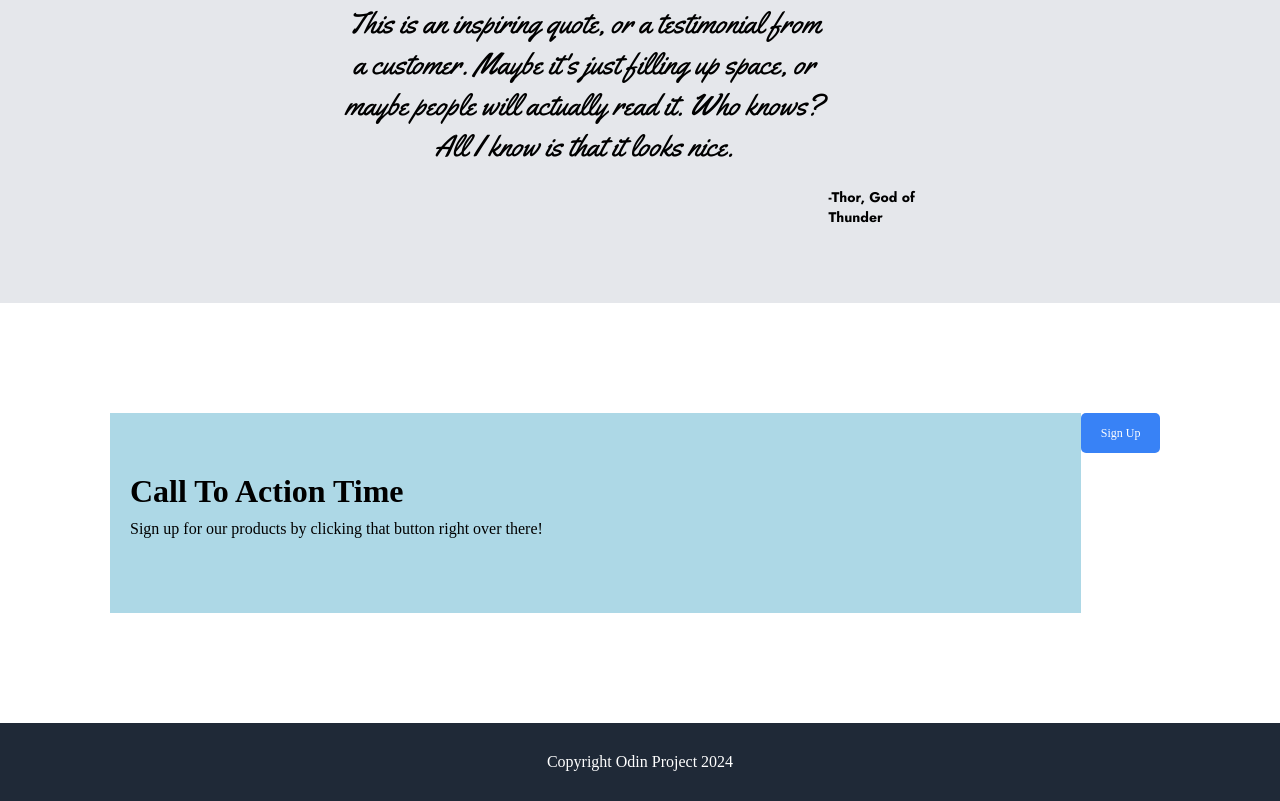
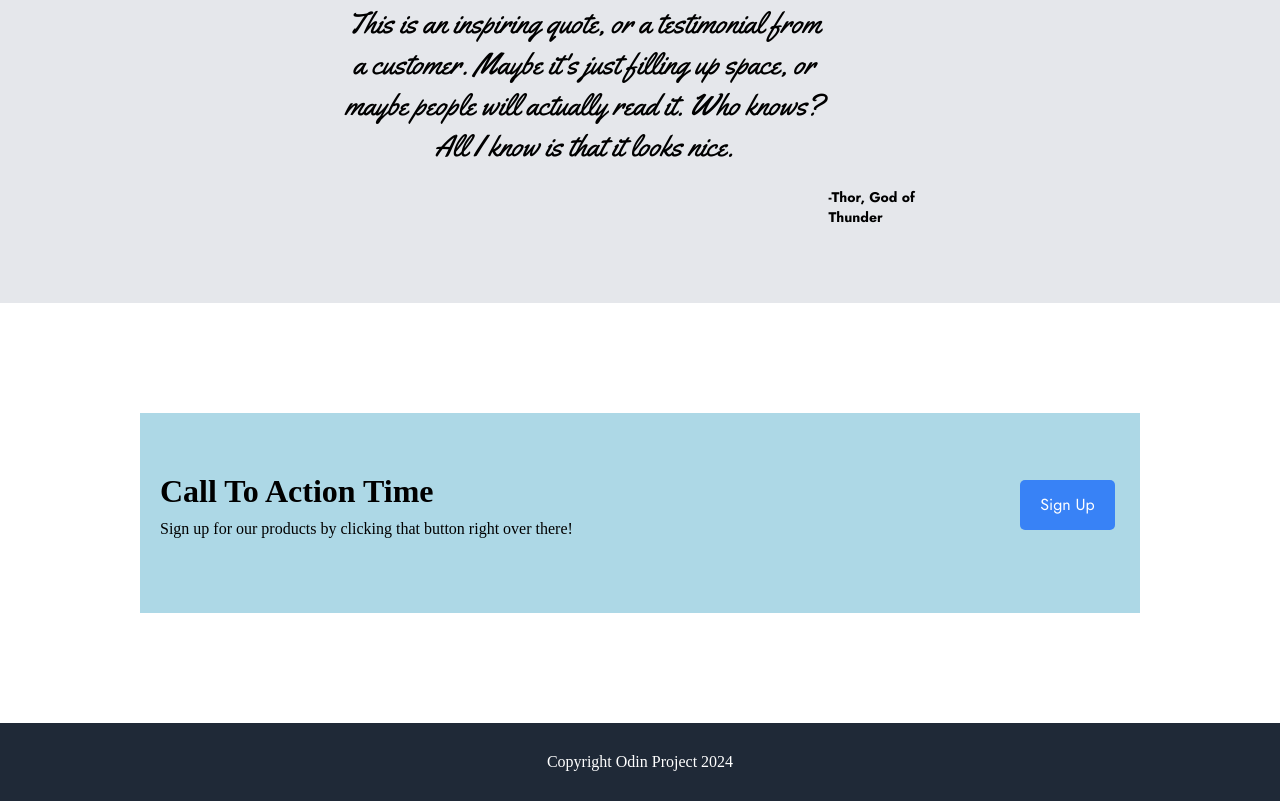
Before and after one commit to KrispyWaffles/LandingPage, a plain HTML site: page index.html in a window 1280 px wide. Shown: the part 898-1699 px from the top of the page. Drawn offline with Linux system fonts and the light colour scheme.

Commit message:
completed alignment and styling for CTA section, along with button repositioned.

```diff
--- a/index.html
+++ b/index.html
@@ -68,9 +68,9 @@
       <h1>Call To Action Time</h1>
       <p>Sign up for our products by clicking that button right over there!
       </p>
+      <div class="btn">Sign Up</div>
+      </div>
       <!-- <div class="btn">Sign Up</div> -->
-      </div>
-      <div class="btn">Sign Up</div>
       </div>
 
     </div>
--- a/styles2.css
+++ b/styles2.css
@@ -56,6 +56,8 @@ button {
     display: inline-block;
     font-size: 12px;
     border-radius: 5px;
+    font-family: Jost;
+    font-size: 12px;
 }
 
 
@@ -234,15 +236,20 @@ strong {
     text-align: center;
     text-decoration: none;
     /* display: inline-block;     */
-    font-size: 12px;
+    font-size: 16px;
+    font-family: Jost;
     border-radius: 5px;
-    height: 10px;
-    width: 50px;
-    /* margin: auto; */
+    height: 20px;
+    width: 65px;
+    margin-left: 55rem;
+    margin-top: -5.2rem;
+
+
 }
 
-.CTA-container .btn {
-    margin-right: 10px;
+.btn {
+   /* justify-content: center;
+   align-items: center; */
 }
 
 .cube {
```
